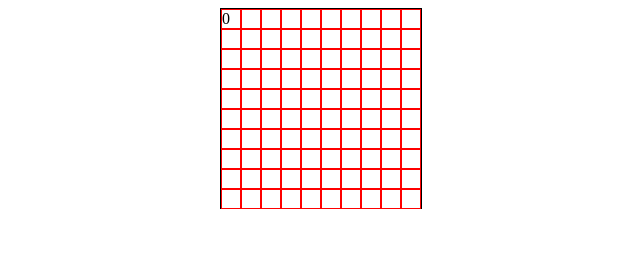
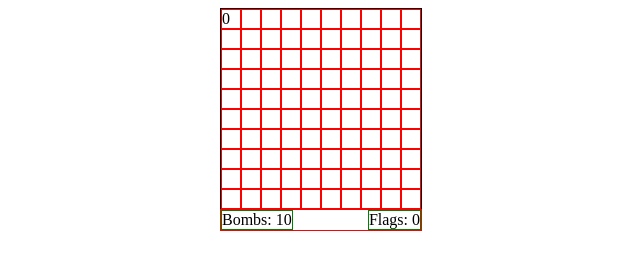
Before and after one commit to Phoeni10/test, a website built with webpack: page minesweeper/src/index.html in a window 1280 px wide. Both pictures are taken after a click on the element 550 px from the left and 19 px from the top of the page. Shown: the whole page, without its empty margins (319-959 px from the left). Built offline with nearby package versions, Linux system fonts and the light colour scheme; files whose address does not match are found by name.

Commit message:
feat: add user can mark “mined” cells using flags so as not to accidentally open them displaying the number of mines remaining and displaying number of used flags (15.05.2023 19:34:23)

```diff
--- a/minesweeper/src/functions.js
+++ b/minesweeper/src/functions.js
@@ -1,4 +1,8 @@
 import {arrBombs, arrOpen} from './varaibles'
+
+let bombs = 0;
+let flags = 0;
+
 
 // добавить  для игры поле
 function addContainer() {
@@ -13,7 +17,7 @@ function addCells(rows, cols) {
     let k = 1;
     for (let i = 1; i <= rows; i++) {
         for (let i = 1; i <= cols; i++) {
-            let container = document.querySelector('div');
+            let container = document.querySelector('.container');
             let cell = document.createElement('div');
             cell.classList.add('cell');
             cell.setAttribute('data-number', `${k}`);
@@ -34,6 +38,7 @@ function makeBombs(numberBomb) {
             i--;
         }
     }
+    bombs = numberBomb;
     return arrBombs;
 }
 // определяем соседей клетки
@@ -67,10 +72,17 @@ function findNeighbors(num) {
 function clickFirstCell(e) {
     makeBombs(10);
     let target = e.target.dataset.number;
+    arrOpen.push(target);
+    console.log(arrOpen);
+    console.log(arrBombs);
     let neighbors = findNeighbors(target);
     let intersection = arrBombs.filter(element => neighbors.includes(element));
     e.target.textContent = String(intersection.length)
     e.target.classList.add('opened');
+
+    let displayBombs = document.querySelector('.displayBombs');
+    displayBombs.innerHTML = `Bombs: ${bombs}`;
+
 
     let cells = document.querySelectorAll('.cell');
     for (let cell of cells) {
@@ -91,8 +103,12 @@ function clickCell(e) {
         e.target.textContent = String(intersection.length)
         e.target.classList.add('opened');
     }
-    arrOpen.push(target);
-    if (arrOpen.length == 100) {
+    if (!arrOpen.includes(target)) {
+        arrOpen.push(target);
+    }
+    console.log(arrOpen);
+    console.log(arrBombs);
+    if (arrOpen.length == 100 || arrOpen.length == 100 & flags == 10) {
         playWin();
     }
     this.removeEventListener('click', clickCell);
@@ -100,7 +116,7 @@ function clickCell(e) {
 
 //проигрышь
 function playLoose() {
-  let container = document.querySelector('div');
+  let container = document.querySelector('.container');
   container.innerHTML = '';
   let span = document.createElement('span');
   span.classList.add('failure');
@@ -126,13 +142,58 @@ function playWin() {
     span.innerHTML = 'CONGRATULATIONS YOU WIN';
     container.append(span);
 }
-
+// установка флажков
 function makeFlag(e) {
   e.preventDefault();
   e.target.classList.toggle('closed');
   if (e.target.classList.contains('closed')) {
+    bombs -= 1;
+    flags += 1;
+    let displayBombs = document.querySelector('.displayBombs');
+    displayBombs.innerHTML = `Bombs: ${bombs}`;
+
+    let displayFlags = document.querySelector('.displayFlags');
+    displayFlags.innerHTML = `Flags: ${flags}`;
     this.removeEventListener('click', clickCell);
-  } else this.addEventListener('click', clickCell);
+  } else {
+    bombs += 1;
+    flags -= 1;
+    let displayFlags = document.querySelector('.displayFlags');
+    displayFlags.innerHTML = `Flags: ${flags}`;
+    let displayBombs = document.querySelector('.displayBombs');
+    displayBombs.innerHTML = `Bombs: ${bombs}`;
+    this.addEventListener('click', clickCell)
+  };
 }
 
-export {addContainer, addCells, makeBombs, findNeighbors, clickCell, playLoose, makeFlag, clickFirstCell};
+//размещение инфомационного поля
+function makeInfoField() {
+    let infoField = document.createElement('div');
+    infoField.classList.add('infofield');
+    let body = document.querySelector('body');
+    body.append(infoField);
+    makeDisplayBombs();
+    makeDisplayFlags();
+}
+
+//дисплей оставшихся мин
+function makeDisplayBombs() {
+    let infoField = document.querySelector('.infofield');
+    let displayBombs = document.createElement('div');
+    displayBombs.classList.add('displayBombs');
+    displayBombs.innerHTML = `Bombs: ${bombs}`;
+    infoField.append(displayBombs);
+
+}
+
+//дисплей установленных флажков
+function makeDisplayFlags() {
+    let infoField = document.querySelector('.infofield');
+    let displayFlags = document.createElement('div');
+    displayFlags.classList.add('displayFlags');
+    displayFlags.innerHTML = `Flags: ${flags}`;
+    infoField.append(displayFlags);
+
+}
+
+export {addContainer, addCells, makeBombs, findNeighbors, clickCell, playLoose, makeFlag, clickFirstCell, makeInfoField};
--- a/minesweeper/src/index.js
+++ b/minesweeper/src/index.js
@@ -1,9 +1,10 @@
 import './styles/styles.css'
 import './styles/styles.scss'
-import { addContainer, addCells, makeBombs, clickCell, makeFlag, clickFirstCell} from './functions'
+import { addContainer, addCells, makeBombs, clickCell, makeFlag, clickFirstCell, makeInfoField} from './functions'
 
 
 addContainer();
+makeInfoField();
 addCells(10, 10);
 /* makeBombs(10); */
 let cells = document.querySelectorAll('.cell');
--- a/minesweeper/src/styles/styles.scss
+++ b/minesweeper/src/styles/styles.scss
@@ -11,6 +11,19 @@
     margin: 0 auto;
 }
 
+.infofield {
+    width: 202px;
+    border: 1px solid red;
+    margin: 0 auto;
+    display: flex;
+    flex-direction: row;
+    justify-content: space-between;
+}
+
+.displayBombs,
+.displayFlags {
+    border: 1px solid green;
+}
 .cell {
     width: 20px;
     height: 20px;
```
Also changed, not shown: minesweeper/dist/bundle.js, minesweeper/src/varaibles.js (line endings or trailing spaces).
